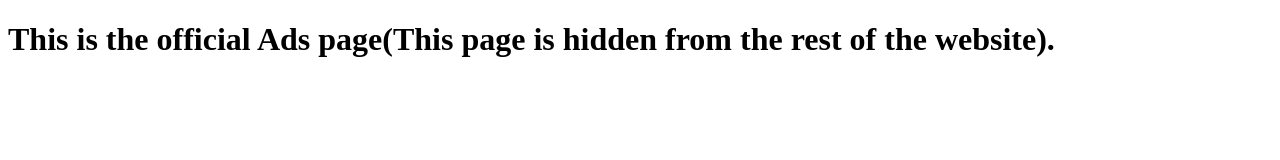
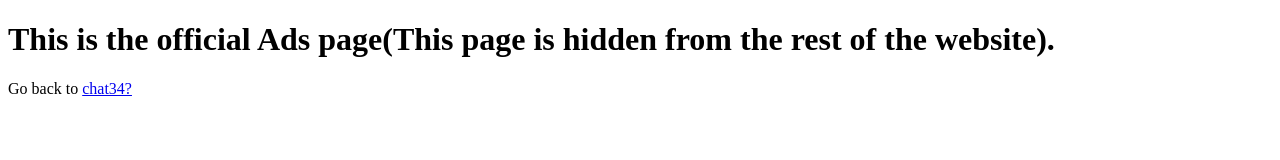
Before and after one commit to andrewchu1357/Secretwebsite, a plain HTML site: page Ads/ads.html in a window 1280 px wide. Drawn offline with Linux system fonts and the light colour scheme.

Commit message:
Update ads.html

```diff
--- a/Ads/ads.html
+++ b/Ads/ads.html
@@ -9,6 +9,7 @@
 </head>
 <body>
     <h1>This is the official Ads page(This page is hidden from the rest of the website).</h1>
+    <p>Go back to <a href="chat34.org">chat34?</a></p>
 
 </body>
 </html>
```
